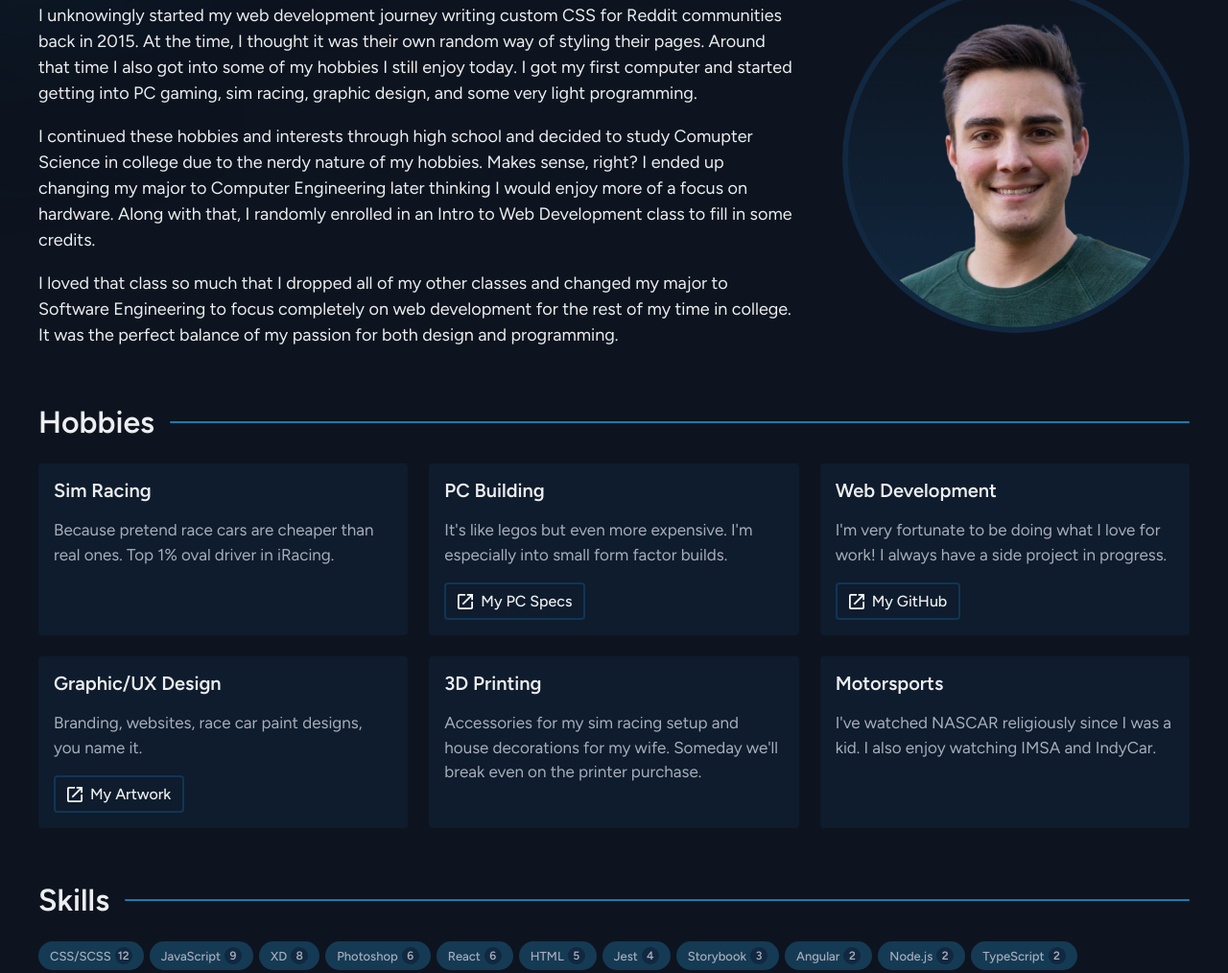
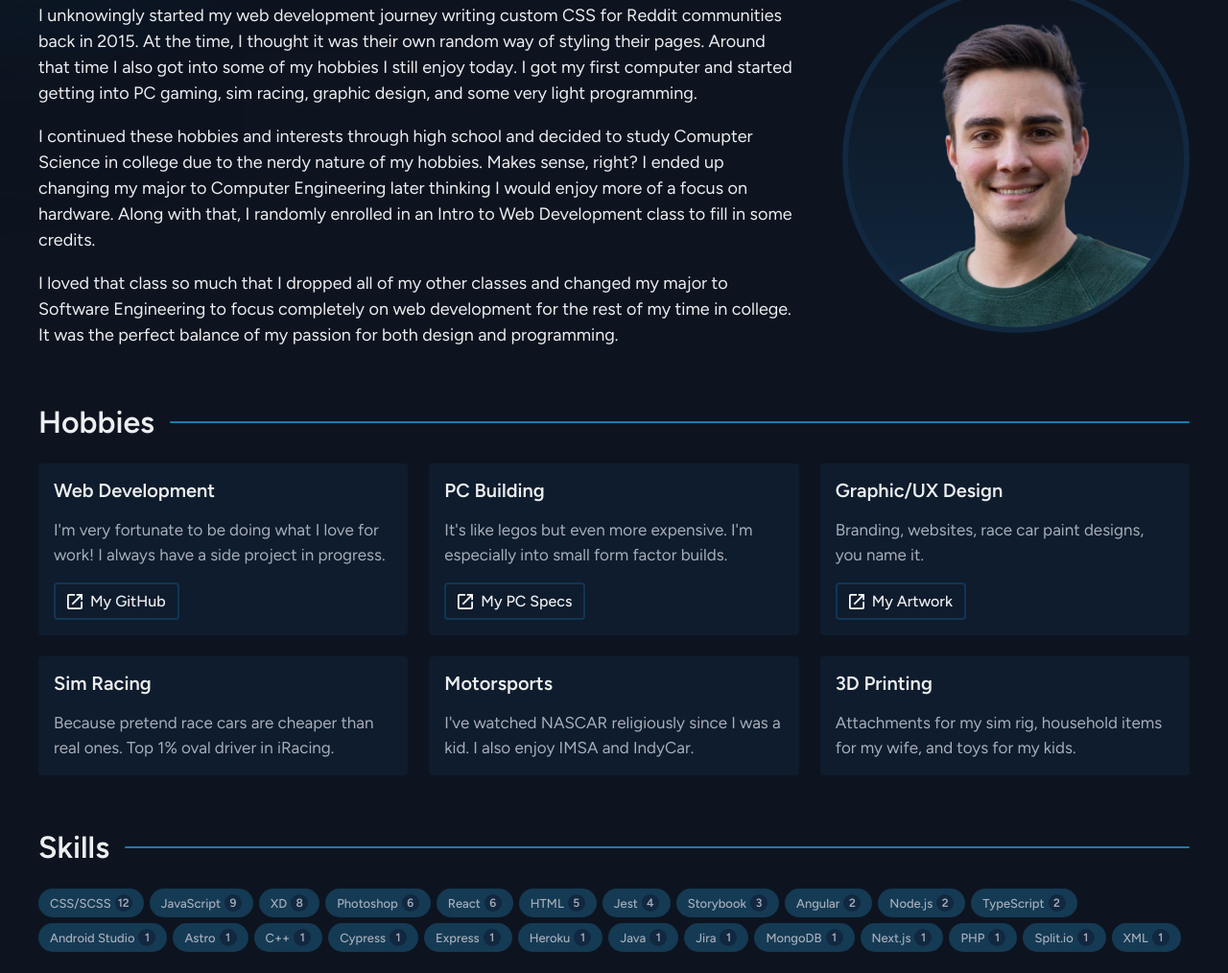
Before and after one commit to ryanbey/portfolio-v2, an Astro site: page /about in a window 1280 px wide. Shown: the part 202-1216 px from the top of the page at 96% size. Built offline with nearby package versions, Linux system fonts and the light colour scheme; Astro itself is replaced by a stand-in of ours; animation ran at ten frames a second.

Commit message:
update hobbies

```diff
--- a/src/data/hobbies.js
+++ b/src/data/hobbies.js
@@ -8,21 +8,17 @@
 
 const hobbies = [
   {
-    title: 'Sim Racing',
-    description: 'Because pretend race cars are cheaper than real ones. Top 1% oval driver in iRacing.',
+    title: 'Web Development',
+    description: "I'm very fortunate to be doing what I love for work! I always have a side project in progress.",
+    links: [
+      { "My GitHub": 'https://github.com/ryanbey' },
+    ],
   },
   {
     title: 'PC Building',
     description: "It's like legos but even more expensive. I'm especially into small form factor builds.",
     links: [
       { "My PC Specs": 'https://pcpartpicker.com/user/R3mix/saved/#view=WNNJwP' },
-    ],
-  },
-  {
-    title: 'Web Development',
-    description: "I'm very fortunate to be doing what I love for work! I always have a side project in progress.",
-    links: [
-      { "My GitHub": 'https://github.com/ryanbey' },
     ],
   },
   {
@@ -33,12 +29,16 @@
     ],
   },
   {
-    title: '3D Printing',
-    description: "Accessories for my sim racing setup and house decorations for my wife. Someday we'll break even on the printer purchase.",
+    title: 'Sim Racing',
+    description: 'Because pretend race cars are cheaper than real ones. Top 1% oval driver in iRacing.',
   },
   {
     title: 'Motorsports',
-    description: "I've watched NASCAR religiously since I was a kid. I also enjoy watching IMSA and IndyCar.",
+    description: "I've watched NASCAR religiously since I was a kid. I also enjoy IMSA and IndyCar.",
+  },
+  {
+    title: '3D Printing',
+    description: "Attachments for my sim rig, household items for my wife, and toys for my kids.",
   },
 ]
 
```
